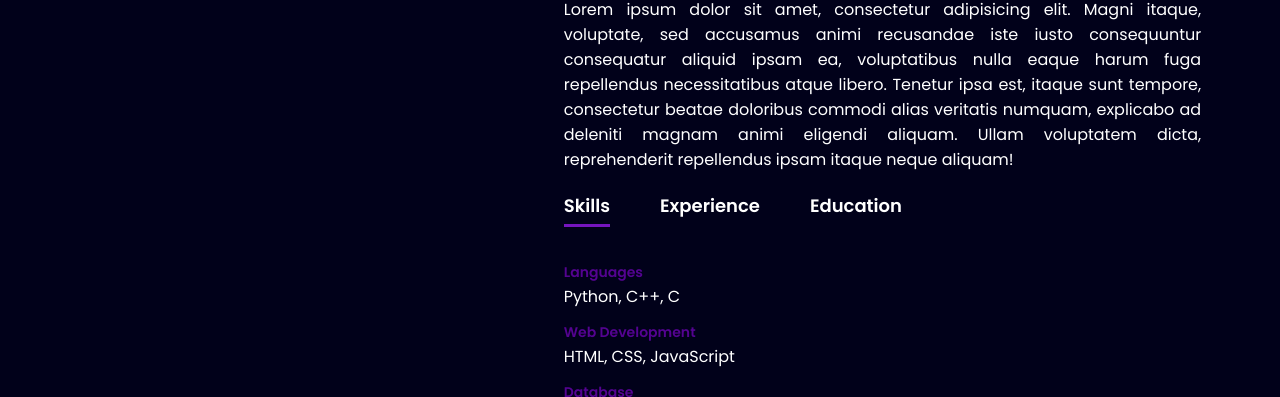
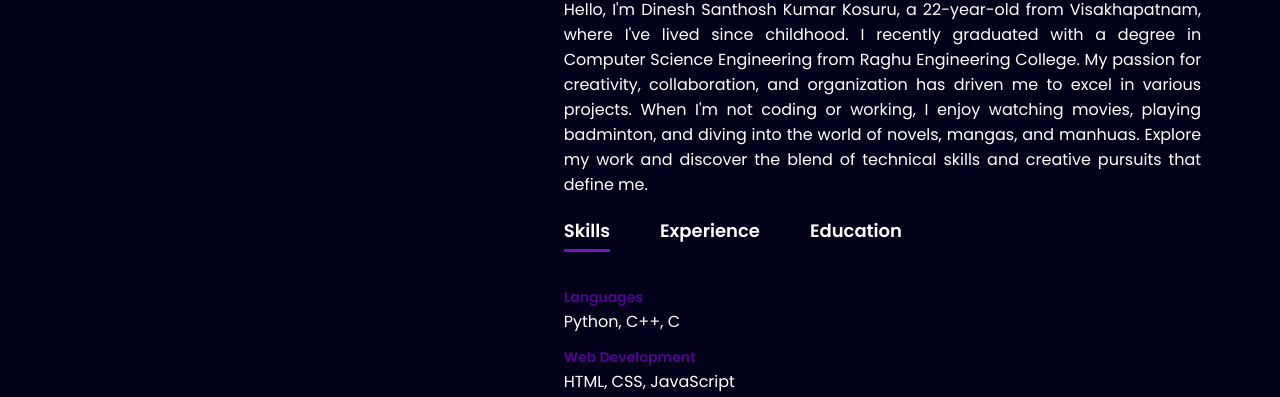
Before and after one commit to santhosh-311/portfolio, a plain HTML site: page index.html in a window 1280 px wide. Shown: the part 756-1153 px from the top of the page. Drawn offline with nearby package versions, Linux system fonts and the light colour scheme.

Commit message:
updated about section

```diff
--- a/index.html
+++ b/index.html
@@ -53,12 +53,7 @@
                     </div>
                     <div class="about-col-2">
                         <h1 class="sub-title-about">About Me</h1>
-                        <p class="about-content">Lorem ipsum dolor sit amet, consectetur adipisicing elit. Magni itaque,
-                            voluptate, sed accusamus animi recusandae iste iusto consequuntur consequatur aliquid ipsam
-                            ea, voluptatibus nulla eaque harum fuga repellendus necessitatibus atque libero. Tenetur
-                            ipsa est, itaque sunt tempore, consectetur beatae doloribus commodi alias veritatis numquam,
-                            explicabo ad deleniti magnam animi eligendi aliquam. Ullam voluptatem dicta, reprehenderit
-                            repellendus ipsam itaque neque aliquam!</p>
+                        <p class="about-content">Hello, I'm Dinesh Santhosh Kumar Kosuru, a 22-year-old from Visakhapatnam, where I've lived since childhood. I recently graduated with a degree in Computer Science Engineering from Raghu Engineering College. My passion for creativity, collaboration, and organization has driven me to excel in various projects. When I'm not coding or working, I enjoy watching movies, playing badminton, and diving into the world of novels, mangas, and manhuas. Explore my work and discover the blend of technical skills and creative pursuits that define me.</p>
                         <div class="about-tab-titles">
                             <p class="about-tab-links about-active-link" id="skills1" onclick="opentab('skills')">Skills
                             </p>
```
